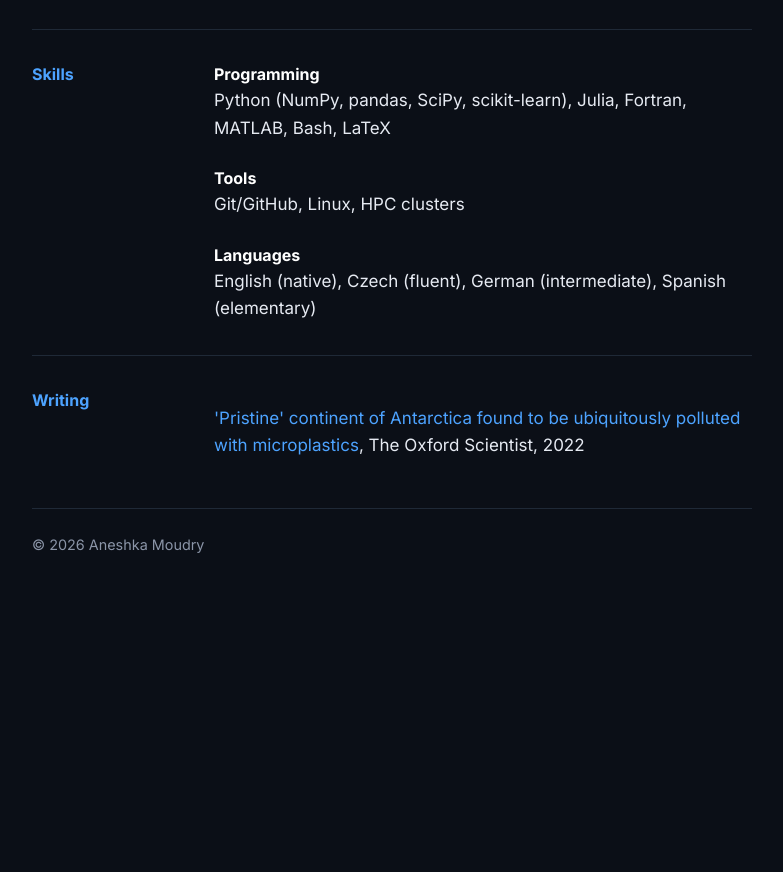
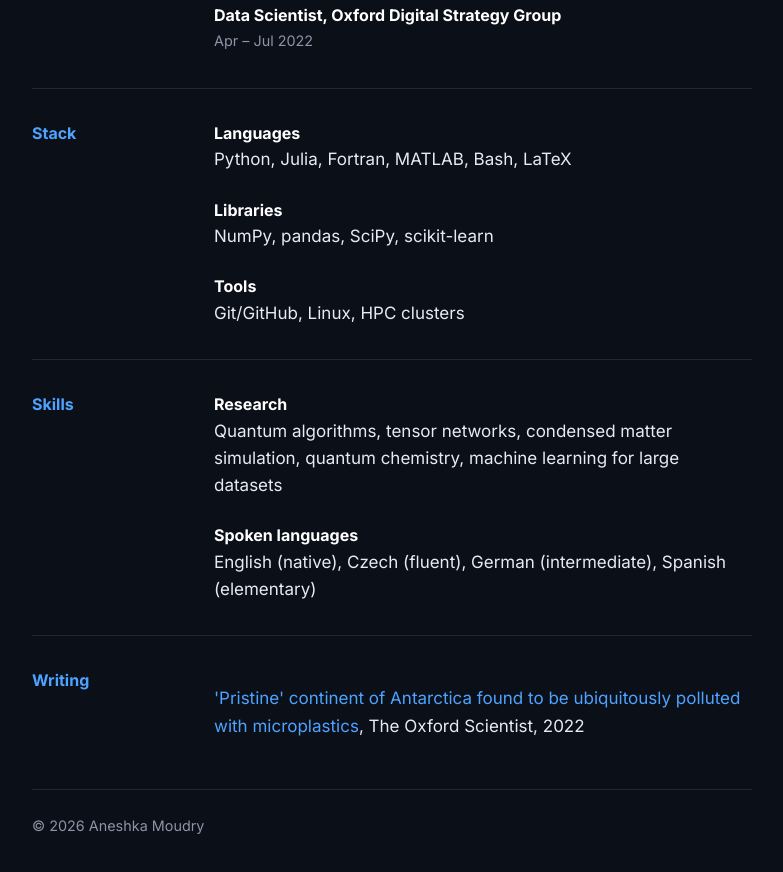
Before and after one commit to aneshkamoudry/aneshkamoudry.github.io, a plain HTML site: page index.html in a window 1280 px wide. Shown: the part 1884-2756 px from the top of the page, without its empty margins (248-1031 px from the left). Before the commit the page ends 2504 px from the top, so only its background shows below. Drawn offline with Linux system fonts and the light colour scheme.

Commit message:
Add CV download button and Stack section
Co-Authored-By: Claude Sonnet 5.5 <noreply@anthropic.com>

```diff
--- a/index.html
+++ b/index.html
@@ -17,6 +17,7 @@
     <a href="#research">Research</a>
     <a href="#education">Education</a>
     <a href="#experience">Experience</a>
+    <a href="#stack">Stack</a>
     <a href="#skills">Skills</a>
   </nav>
 
@@ -24,6 +25,7 @@
     <h1>Aneshka Moudry</h1>
     <p>I'm a PhD student in quantum computation at University College London, sponsored and supervised by <a href="https://phasecraft.io">Phasecraft</a>. I design quantum algorithms that simulate condensed matter physics and chemistry. Before that I read Chemistry at Oxford, finishing 2nd in a cohort of 197 with first-class honours.</p>
     <p><a href="mailto:aneshkamoudry@gmail.com">Email</a> · <a href="https://www.linkedin.com/in/aneshka-moudry/">LinkedIn</a> · <a href="https://github.com/aneshkamoudry">GitHub</a></p>
+    <p><a class="button" href="cv.pdf" download>Download CV</a></p>
   </header>
 
   <section id="research">
@@ -102,12 +104,20 @@
     </div>
   </section>
 
+  <section id="stack">
+    <h2>Stack</h2>
+    <div>
+      <div class="item"><h3>Languages</h3><p>Python, Julia, Fortran, MATLAB, Bash, LaTeX</p></div>
+      <div class="item"><h3>Libraries</h3><p>NumPy, pandas, SciPy, scikit-learn</p></div>
+      <div class="item"><h3>Tools</h3><p>Git/GitHub, Linux, HPC clusters</p></div>
+    </div>
+  </section>
+
   <section id="skills">
     <h2>Skills</h2>
     <div>
-      <div class="item"><h3>Programming</h3><p>Python (NumPy, pandas, SciPy, scikit-learn), Julia, Fortran, MATLAB, Bash, LaTeX</p></div>
-      <div class="item"><h3>Tools</h3><p>Git/GitHub, Linux, HPC clusters</p></div>
-      <div class="item"><h3>Languages</h3><p>English (native), Czech (fluent), German (intermediate), Spanish (elementary)</p></div>
+      <div class="item"><h3>Research</h3><p>Quantum algorithms, tensor networks, condensed matter simulation, quantum chemistry, machine learning for large datasets</p></div>
+      <div class="item"><h3>Spoken languages</h3><p>English (native), Czech (fluent), German (intermediate), Spanish (elementary)</p></div>
     </div>
   </section>
 
--- a/style.css
+++ b/style.css
@@ -41,3 +41,6 @@ footer { font-size: 0.9rem; color: var(--muted); padding-top: 24px; border-top:
   h2 { margin-bottom: 14px; }
   h1 { font-size: 2.1rem; }
 }
+
+.button { display: inline-block; padding: 8px 18px; border: 1px solid var(--accent); border-radius: 6px; font-size: 15px; font-weight: 700; }
+.button:hover { background: var(--accent); color: var(--bg); text-decoration: none; }
```
Also changed, not shown: 2 other files.
